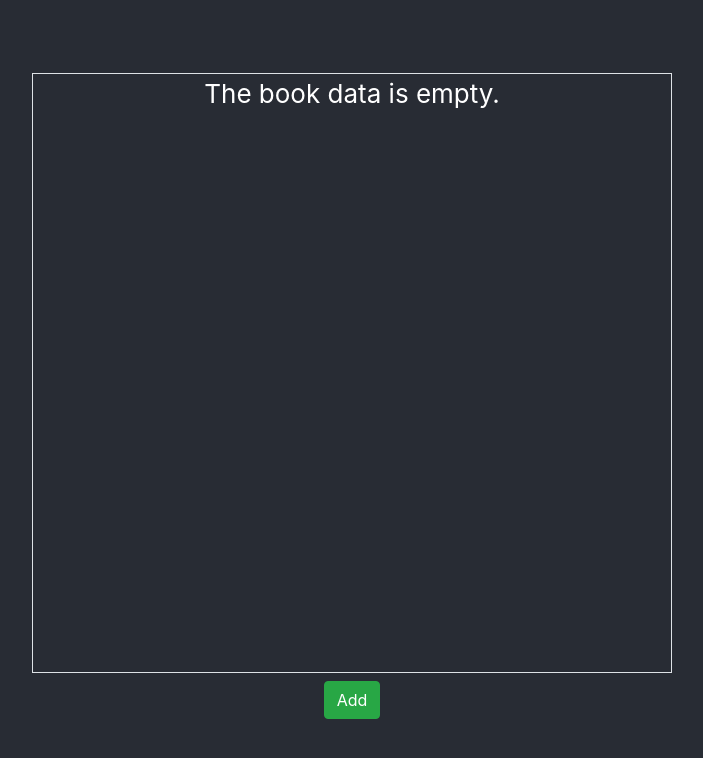
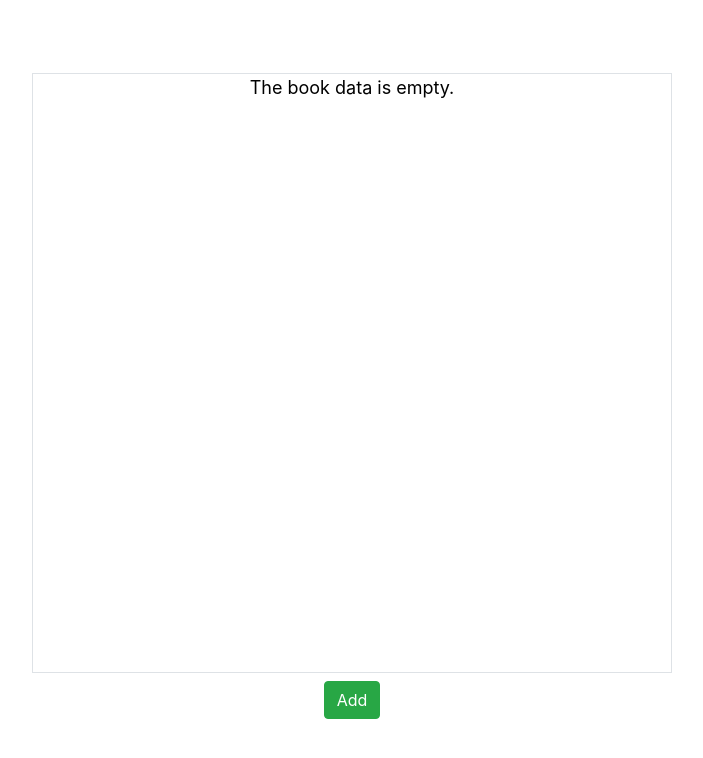
Before and after one commit to BodaThomas/creatiwity-book, a React (Create React App) app: page / in a window 1280 px wide. Shown: the top 758 px of the page, without its empty margins (288-991 px from the left). Built offline with nearby package versions, Linux system fonts and the light colour scheme.

Commit message:
Improve design and bug fixing

```diff
--- a/src/App.css
+++ b/src/App.css
@@ -3,12 +3,12 @@
 }
 
 .App-header {
-  background-color: #282c34;
+  background-color: white;
   min-height: 100vh;
   display: flex;
   flex-direction: column;
   align-items: center;
   justify-content: center;
-  font-size: calc(10px + 2vmin);
-  color: white;
+  font-size: calc(10px + 1vmin);
+  color: black;
 }
--- a/src/App.js
+++ b/src/App.js
@@ -1,7 +1,7 @@
 import React from 'react'
 import './App.css'
 import 'bootstrap/dist/css/bootstrap.min.css'
-import { Book, AddButton, DeleteButton } from './components'
+import { Book, AddButton/*, DeleteButton*/ } from './components'
 import { Button } from 'react-bootstrap'
 
 class App extends React.Component {
@@ -50,7 +50,7 @@ class App extends React.Component {
                     }
                     <div>
                         <AddButton data={this.state.bookData} handler={this.dataHandler}/>
-                        <DeleteButton data={this.state.bookData} index={this.state.index} handler={this.dataHandler}/>
+                        {/* <DeleteButton data={this.state.bookData} index={this.state.index} handler={this.dataHandler}/> */}
                     </div>
                 </div>
             </div>
--- a/src/components/AddButton.js
+++ b/src/components/AddButton.js
@@ -31,7 +31,7 @@ class AddButton extends React.Component {
 
             data.push(newPage)
             this.props.handler(data)
-            this.setState({isOpen: false})
+            this.setState({isOpen: false, type: -1, value: null})
         } else {
             alert('You have to fill all the form before.')
         }
```
Also changed, not shown: src/components/Book.js (+2 -2 lines).
